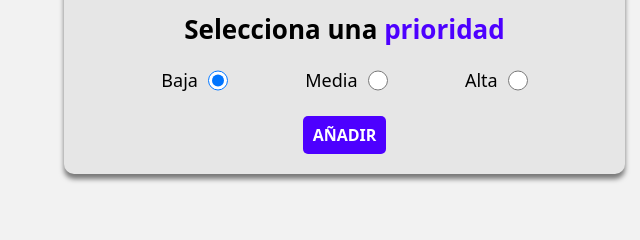
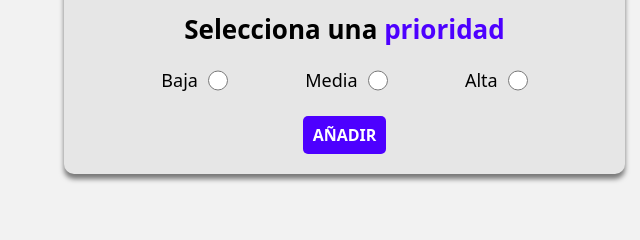
Before and after one commit to Carrisonn/TODO-App, a website built with Vite: page index.html in a window 1280 px wide. Shown: the part 260-500 px from the top of the page, 0-640 px from the left. Built offline with nearby package versions, Linux system fonts and the light colour scheme.

Commit message:
change: remove checked atribute

```diff
--- a/index.html
+++ b/index.html
@@ -30,7 +30,7 @@
           <div class="div-select-priority-container">
             <div class="priority-field">
               <label for="low-priority">Baja</label>
-              <input id="low-priority" type="radio" name="task-priority" value="low" checked>
+              <input id="low-priority" type="radio" name="task-priority" value="low">
             </div>
             <div class="priority-field">
               <label for="medium-priority">Media</label>
@@ -38,7 +38,7 @@
             </div>
             <div class="priority-field">
               <label for="hight-priority">Alta</label>
-              <input id="hight-priority" type="radio" name="task-priority" value="hight">
+              <input id="hight-priority" type="radio" name="task-priority" value="high">
             </div>
           </div>
           <button id="btn-add-tasks" class="btn-add-tasks" type="submit">Añadir</button>
```
